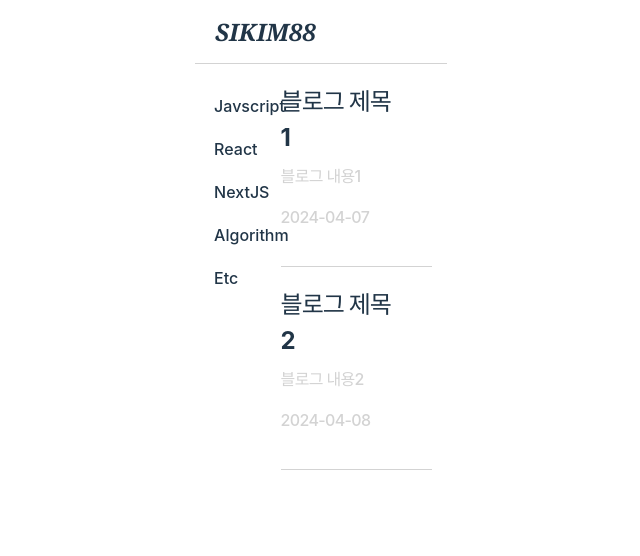
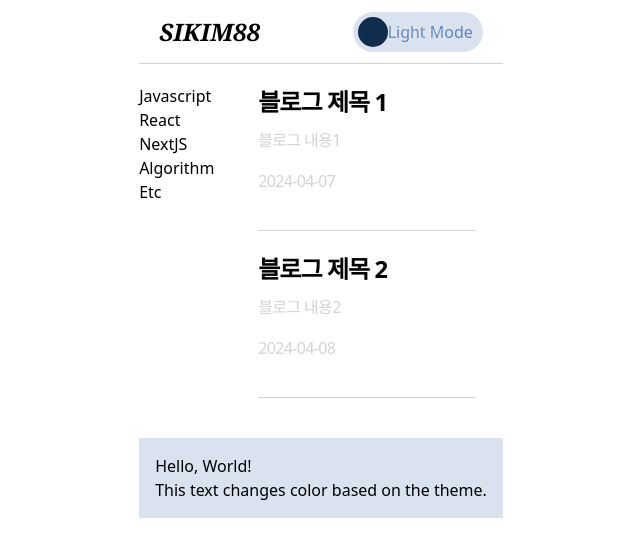
Before and after one commit to sikim07/my-space, a React (Vite) app: page /blog in a window 1280 px wide. Shown: the top 556 px of the page, without its empty margins (319-959 px from the left). Built offline with nearby package versions, Linux system fonts and the light colour scheme.

Commit message:
Feat: apply darkmode

```diff
--- a/src/App.tsx
+++ b/src/App.tsx
@@ -2,10 +2,21 @@ import { Suspense } from "react"
 import { RouterProvider } from "react-router-dom"
 import router from "@/routes/Router"
 
-export default function App() {
+const App = () => {
 	return (
 		<Suspense fallback={<div>loading...</div>}>
 			<RouterProvider router={router} />
+			<TestComponent />
 		</Suspense>
 	)
 }
+
+const TestComponent = () => {
+	return (
+		<div className="bg-muted-light dark:bg-muted-dark text-black dark:text-white p-4">
+			<h1>Hello, World!</h1>
+			<p>This text changes color based on the theme.</p>
+		</div>
+	)
+}
+export default App
--- /dev/null
+++ b/src/components/DarkModeController.tsx
@@ -0,0 +1,71 @@
+import classNames from "classnames"
+import { useEffect, useRef, useState } from "react"
+
+const DarkModeController = (): JSX.Element => {
+	const toggleRef = useRef<HTMLButtonElement>(null)
+	const [isDarkMode, setIsDarkMode] = useState(
+		localStorage.getItem("theme") === "dark",
+	)
+
+	// 버튼 클릭 시 다크모드 전환
+	const handleToggleDarkMode = () => {
+		if (document.documentElement.classList.contains("dark")) {
+			document.documentElement.classList.remove("dark")
+			localStorage.setItem("theme", "light") // 라이트 모드로 저장
+			setIsDarkMode(false)
+		} else {
+			document.documentElement.classList.add("dark")
+			localStorage.setItem("theme", "dark") // 다크 모드로 저장
+			setIsDarkMode(true)
+		}
+	}
+
+	useEffect(() => {
+		// 초기 다크모드 상태 설정 (localStorage에 저장된 값에 따라)
+		if (localStorage.getItem("theme") === "dark") {
+			document.documentElement.classList.add("dark")
+			setIsDarkMode(true) // 상태 업데이트
+		} else {
+			document.documentElement.classList.remove("dark")
+			setIsDarkMode(false) // 상태 업데이트
+		}
+	}, []) // 빈 배열 추가
+
+	useEffect(() => {
+		console.log("isDarkMode", isDarkMode)
+	}, [isDarkMode])
+
+	return (
+		<button
+			ref={toggleRef}
+			className="relative px-[10px] box-border text-right h-[40px] w-[130px] text-white rounded-[100px] bg-muted-light dark:bg-muted-dark"
+			onClick={handleToggleDarkMode}
+		>
+			<div
+				className={classNames(
+					"absolute top-[8px] right-[10px] text-main-light dark:text-muted-dark",
+					isDarkMode ? "animate-fade-in" : "animate-fade-out",
+				)}
+			>
+				Light Mode
+			</div>
+			<div
+				className={classNames(
+					"absolute top-[8px] left-[10px] text-right dark:text-main-dark",
+					isDarkMode ? "animate-fade-out" : "animate-fade-in",
+				)}
+			>
+				Dark Mode
+			</div>
+
+			<div
+				className={classNames(
+					"bg-highlight-light dark:bg-highlight-dark absolute top-[5px] left-[5px] rounded-[100px] w-[30px] h-[30px]",
+					isDarkMode ? "animate-move-right" : "animate-move-left",
+				)}
+			></div>
+		</button>
+	)
+}
+
+export default DarkModeController
--- a/src/components/blog/Category.tsx
+++ b/src/components/blog/Category.tsx
@@ -4,7 +4,7 @@ import { Link, useLocation } from "react-router-dom"
 const CATEGORIES = [
 	{
 		id: 1,
-		name: "Javscript",
+		name: "Javascript",
 	},
 	{
 		id: 2,
@@ -24,15 +24,11 @@ const CATEGORIES = [
 	},
 ]
 
-const Category = (): JSX.Element => {
-	const location = useLocation()
-
-	const isPageOf = (category) => {
-		return location.pathname
-			.split("/")
-			.some((e) => e === category.name.toLowerCase())
-	}
-
+const Category = ({
+	selectedCategory,
+}: {
+	selectedCategory?: string
+}): JSX.Element => {
 	return (
 		<section
 			className={classNames(
@@ -43,11 +39,16 @@ const Category = (): JSX.Element => {
 				<Link
 					to={`/blog/${i.name.toLowerCase()}`}
 					key={`blog_category_${i.id}`}
-					className={classNames(
-						isPageOf(i) ? "border-b border-solid border-[2px]" : "",
-					)}
 				>
-					<button className="bg-transparent">{i.name}</button>
+					<button
+						className={
+							i.name.toLowerCase() === selectedCategory
+								? "font-bold"
+								: ""
+						}
+					>
+						{i.name}
+					</button>
 				</Link>
 			))}
 		</section>
--- a/src/index.css
+++ b/src/index.css
@@ -2,23 +2,7 @@
 @import "tailwindcss/components";
 @import "tailwindcss/utilities";
 
-:root {
-	font-family: Inter, system-ui, Avenir, Helvetica, Arial, sans-serif;
-	line-height: 1.5;
-	font-weight: 400;
-
-	color-scheme: light dark;
-	color: rgba(255, 255, 255, 0.87);
-	background-color: #242424;
-
-	font-synthesis: none;
-	text-rendering: optimizeLegibility;
-	-webkit-font-smoothing: antialiased;
-	-moz-osx-font-smoothing: grayscale;
-}
-
 a {
-	font-weight: 500;
 	text-decoration: inherit;
 }
 
@@ -29,45 +13,18 @@ body {
 	min-height: 100vh;
 }
 
-h1 {
-	font-size: 3.2em;
-	line-height: 1.1;
-}
-
 button {
-	border-radius: 8px;
-	border: 1px solid transparent;
-	padding: 0.6em 1.2em;
-	font-size: 1em;
-	font-weight: 500;
 	font-family: inherit;
-	background-color: #1a1a1a;
 	cursor: pointer;
-	transition: border-color 0.25s;
 	border: none;
 	outline: none;
 	background-color: inherit;
 	cursor: pointer;
 }
-button:hover {
-	border-color: #646cff;
-}
+
 button:focus,
 button:focus-visible {
-	outline: 4px auto -webkit-focus-ring-color;
-}
-
-@media (prefers-color-scheme: light) {
-	:root {
-		color: #213547;
-		background-color: #ffffff;
-	}
-	a:hover {
-		color: #747bff;
-	}
-	button {
-		background-color: #f9f9f9;
-	}
+	outline: none;
 }
 
 .line-clamp-1 {
--- a/src/layouts/HeaderMain.tsx
+++ b/src/layouts/HeaderMain.tsx
@@ -1,3 +1,5 @@
+import DarkModeController from "@/components/DarkModeController"
+
 const HeaderMain = (): JSX.Element => {
 	return (
 		<header className="h-[64px] items-center flex justify-between border-b border-solid border-[#d3d3d3] px-[20px]">
@@ -8,6 +10,7 @@ const HeaderMain = (): JSX.Element => {
 				{/** XXX: 이후 추가될 기능 */}
 				{/* <button className="p-0 bg-transparent">Search</button> */}
 			</nav>
+			<DarkModeController />
 		</header>
 	)
 }
--- a/src/pages/blog/[category].tsx
+++ b/src/pages/blog/[category].tsx
@@ -3,8 +3,11 @@ import { Blog } from "@/types/blog"
 import { BlogList, BlogItem } from "@/components/blog/BlogList"
 import Category from "@/components/blog/Category"
 import LayoutBlog from "@/layouts/LayoutBlog"
+import { useParams } from "react-router-dom"
 
 const BlogListPage = (): JSX.Element => {
+	const category = useParams<{ category: string }>().category
+
 	const list: Blog[] = [
 		{
 			id: 1,
@@ -25,9 +28,10 @@ const BlogListPage = (): JSX.Element => {
 			imgAlt: null,
 		},
 	]
+
 	return (
 		<LayoutBlog>
-			<Category />
+			<Category selectedCategory={category} />
 			<BlogList>
 				{list.map((i) => (
 					<BlogItem
--- a/tailwind.config.js
+++ b/tailwind.config.js
@@ -1,6 +1,7 @@
 /** @type {import('tailwindcss').Config} */
 module.exports = {
 	content: ["./src/**/*.{js,ts,jsx,tsx}"],
+	darkMode: "class",
 	theme: {
 		extend: {
 			screens: {
@@ -14,6 +15,49 @@ module.exports = {
 				xg: { max: "1679px" },
 				ml: { min: "1024px" },
 			},
+			animation: {
+				"move-right": "moveRight 0.5s ease-in-out forwards",
+				"move-left": "moveLeft 0.5s ease-in-out forwards",
+				"fade-out": "fadeOut 0.3 ease-in-out forwards",
+				"fade-in": "fadeIn 0.3 ease-in-out forwards",
+			},
+			keyframes: {
+				moveRight: {
+					"0%": { transform: "translateX(0px)" },
+					"100%": { transform: "translateX(90px)" }, // 이동할 거리 (90px로 설정)
+				},
+				moveLeft: {
+					"0%": { transform: "translateX(90px)" },
+					"100%": { transform: "translateX(0px)" }, // 이동할 거리 (90px로 설정)
+				},
+				fadeOut: {
+					"0%": { opacity: "1" },
+					"100%": { opacity: "0" },
+				},
+				fadeIn: {
+					"0%": { opacity: "0" },
+					"100%": { opacity: "1" },
+				},
+			},
+			colors: {
+				// 사용자 지정 색상 추가
+				background: {
+					dark: "#1B262C",
+					light: "#F9F7F7",
+				},
+				main: {
+					dark: "#0F4C75",
+					light: "#3F72AF",
+				},
+				highlight: {
+					dark: "#3282B8",
+					light: "#112D4E",
+				},
+				muted: {
+					dark: "#BBE1FA",
+					light: "#DBE2EF",
+				},
+			},
 		},
 	},
 	plugins: [],
```
